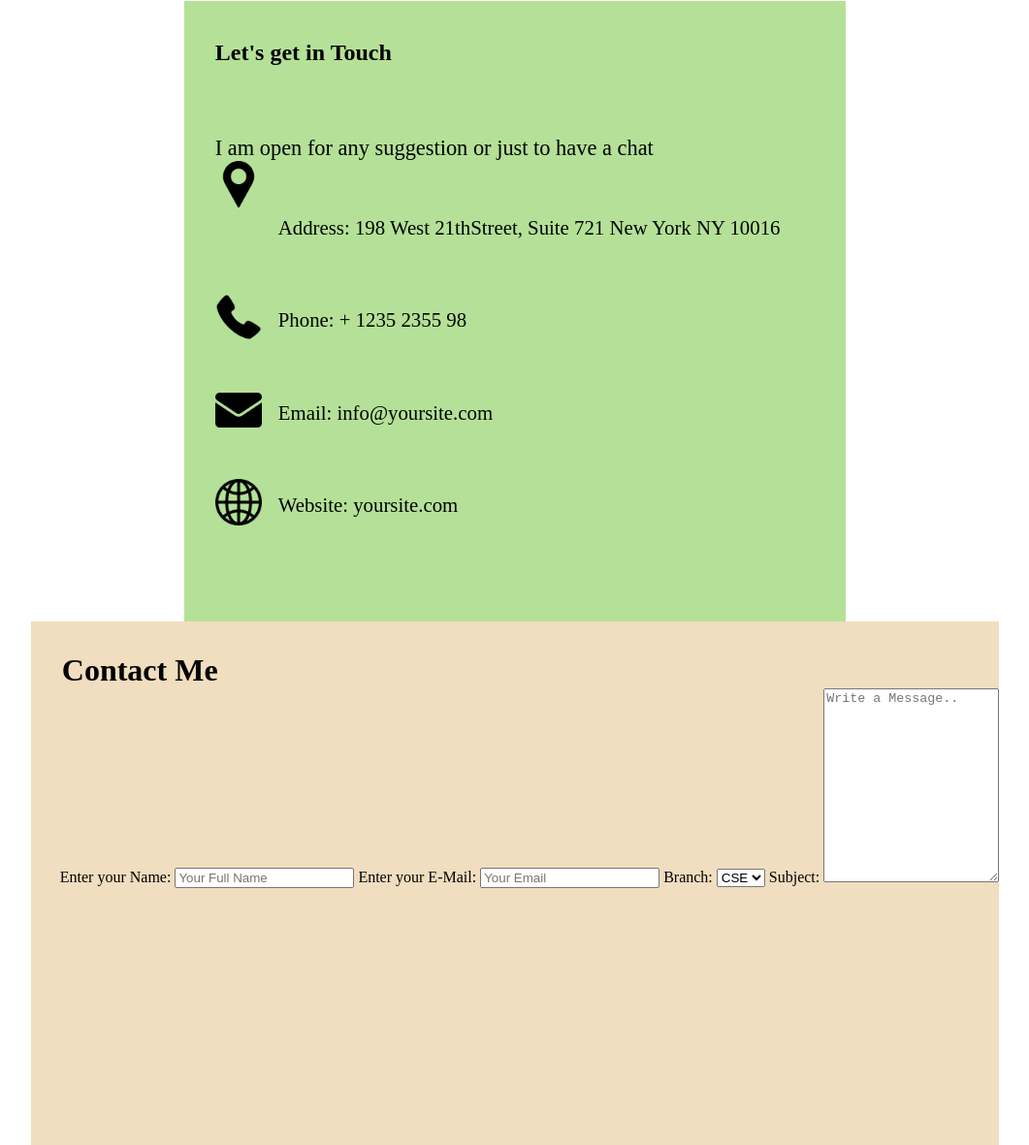
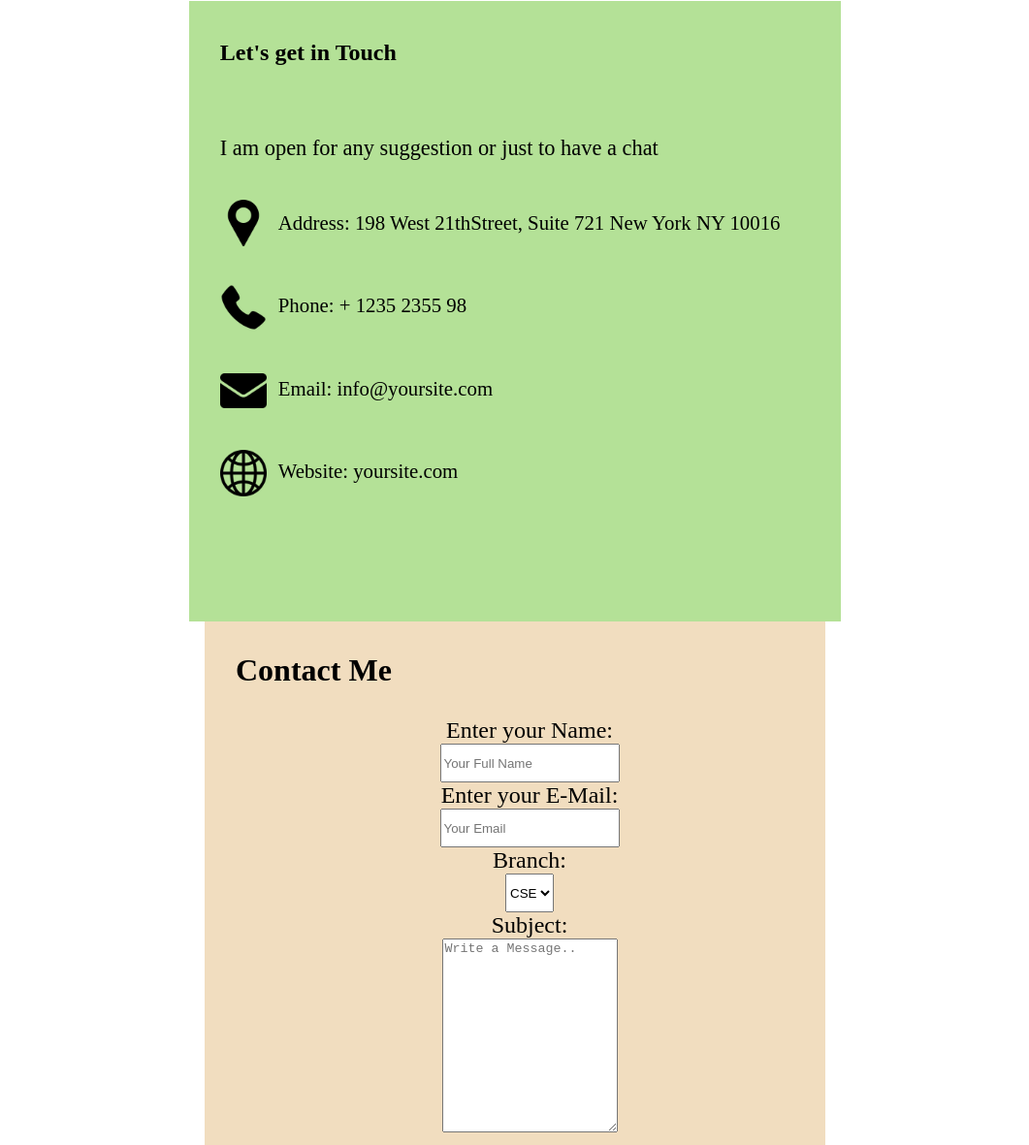
Before and after one commit to manoj-jojo/Task-1, a plain HTML site: page index.html in a window 1280 px wide. Shown: the part 1697-2878 px from the top of the page at 97% size, without its empty margins (109-1170 px from the left). Drawn offline with Linux system fonts and the light colour scheme.

Commit message:
Final Commit

```diff
--- a/index.html
+++ b/index.html
@@ -30,7 +30,7 @@
                 <div class="info-top"><h1>Let's get in Touch</h1></div>
                 <div class="info-left">
                     <p class="text-info-head">I am open for any suggestion or just to have a chat</p>
-                    <img src="images/pin.png" alt="" ALIGN="left">
+                    <img src="images/pin.png" alt="" ALIGN="left" style="margin-top: 2.5rem;">
                     <p class="text-info">Address: 198 West 21thStreet, Suite 721 New York NY 10016</p>
                     <img src="images/phone-call.png" alt="" ALIGN="left">
                     <p class="text-info">Phone: + 1235 2355 98</p>
@@ -43,13 +43,16 @@
             <div class="right-data">
                 <h3 class="text-info-right">Contact Me</h3>
                 <div class="form-right">
-                    <form action="">
+                    <form action="" style="display: flex;
+                    justify-content: center;
+                    align-items: center;
+                    flex-direction: column;">
                         <label for="name">Enter your Name: </label>
-                        <input type="text" placeholder="Your Full Name">
+                        <input type="text" placeholder="Your Full Name" style="height: 40px;">
                         <label for="email">Enter your E-Mail: </label>
-                        <input type="email" placeholder="Your Email">
+                        <input type="email" placeholder="Your Email" style="height: 40px;">
                         <label for="branch">Branch: </label>
-                        <select name="Branch">
+                        <select name="Branch" style="height: 40px;">
                             <option value="CSE">CSE</option>
                             <option value="ECE">ECE</option>
                             <option value="IT">IT</option>
@@ -63,7 +66,7 @@
         </div>
     </section>
     <section class="end">
-        <h1 class="end-top">To Connect</h1>
+        <h1 class="end-top">To Connect :))</h1>
         <div class="container-end">
             <div class="socials">
                 <i class="fab fa-github icon-view fa-3x"></i>
@@ -76,7 +79,7 @@
     <footer>
         <div class="end-lines">
             <p style="text-align: left;">Apple Developers Group</p>
-            <p style="text-align: center;">Made By XYZ using 🧠</p>
+            <p style="text-align: center;">Made By 👽 using 🧠</p>
             <p style="text-align: right;">© Copyright</p>
         </div>
     </footer>
--- a/style.css
+++ b/style.css
@@ -101,7 +101,7 @@ a:hover {
     font-size: 1.4rem;
 }
 .text-info{
-    padding: 15px 15px;
+    padding: 10px 10px;
     margin: 2em 1em;
     margin-left: 50px;
 }
@@ -110,20 +110,14 @@ a:hover {
     margin-left: 2rem;
     margin-top: 2rem;
     font-size: 2rem;
-
 }
 
 .form-right{
-    /* flex-wrap:wrap; */
-    /* flex-shrink: 0 */
-    /* clear: left;
-    width: 0; */
-    /* flex-wrap: wrap; */
-    /* flex: 0 0 100%; */
-    /* flex-basis: 100%; */
+    margin-top: 20px;
+    padding: 10px 5px;
     margin-left: 30px;
-    display: flex;
-    flex-direction: column;
+    font-size: 1.5rem;
+
 }
 
 .container-end{
```
